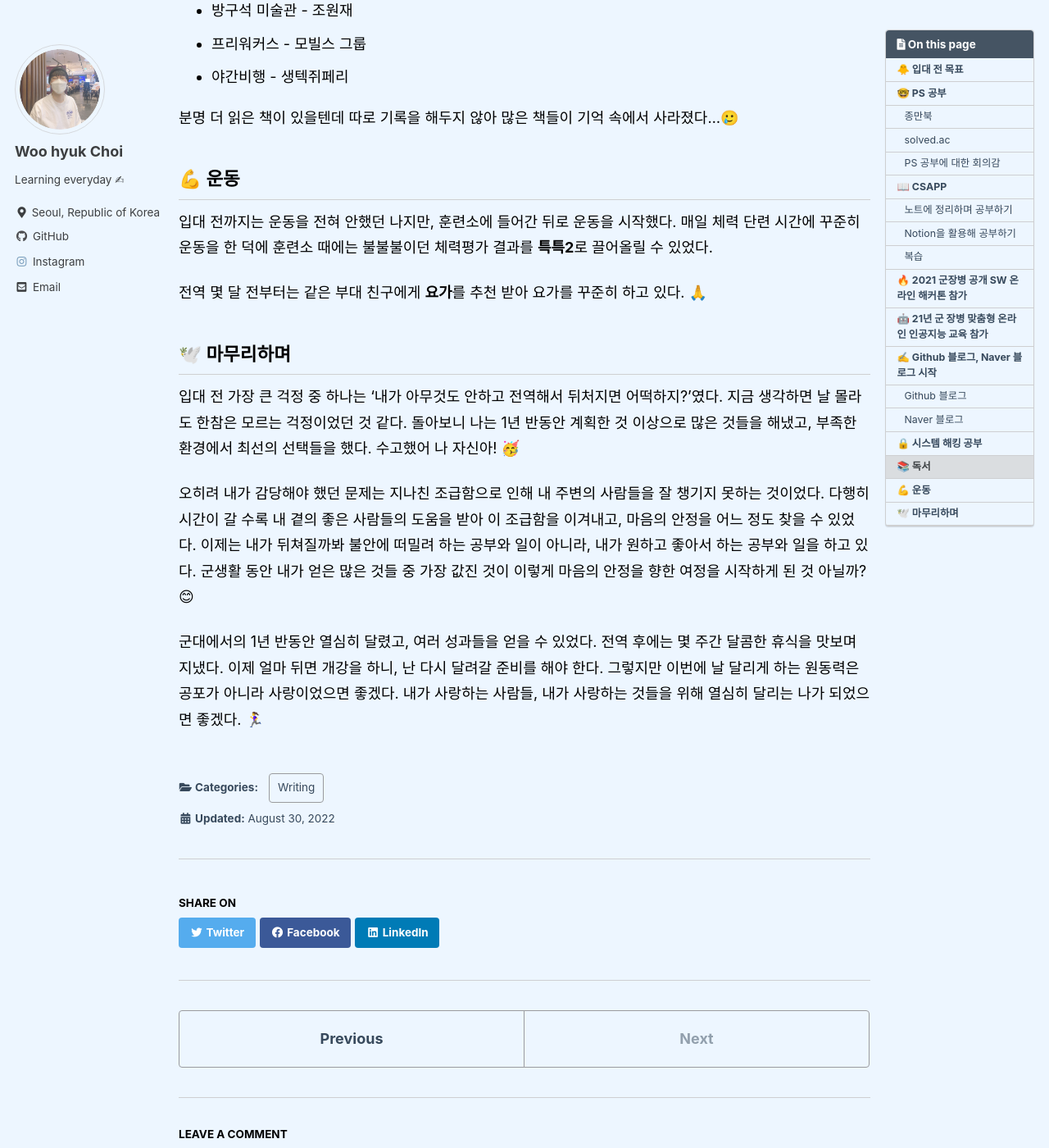
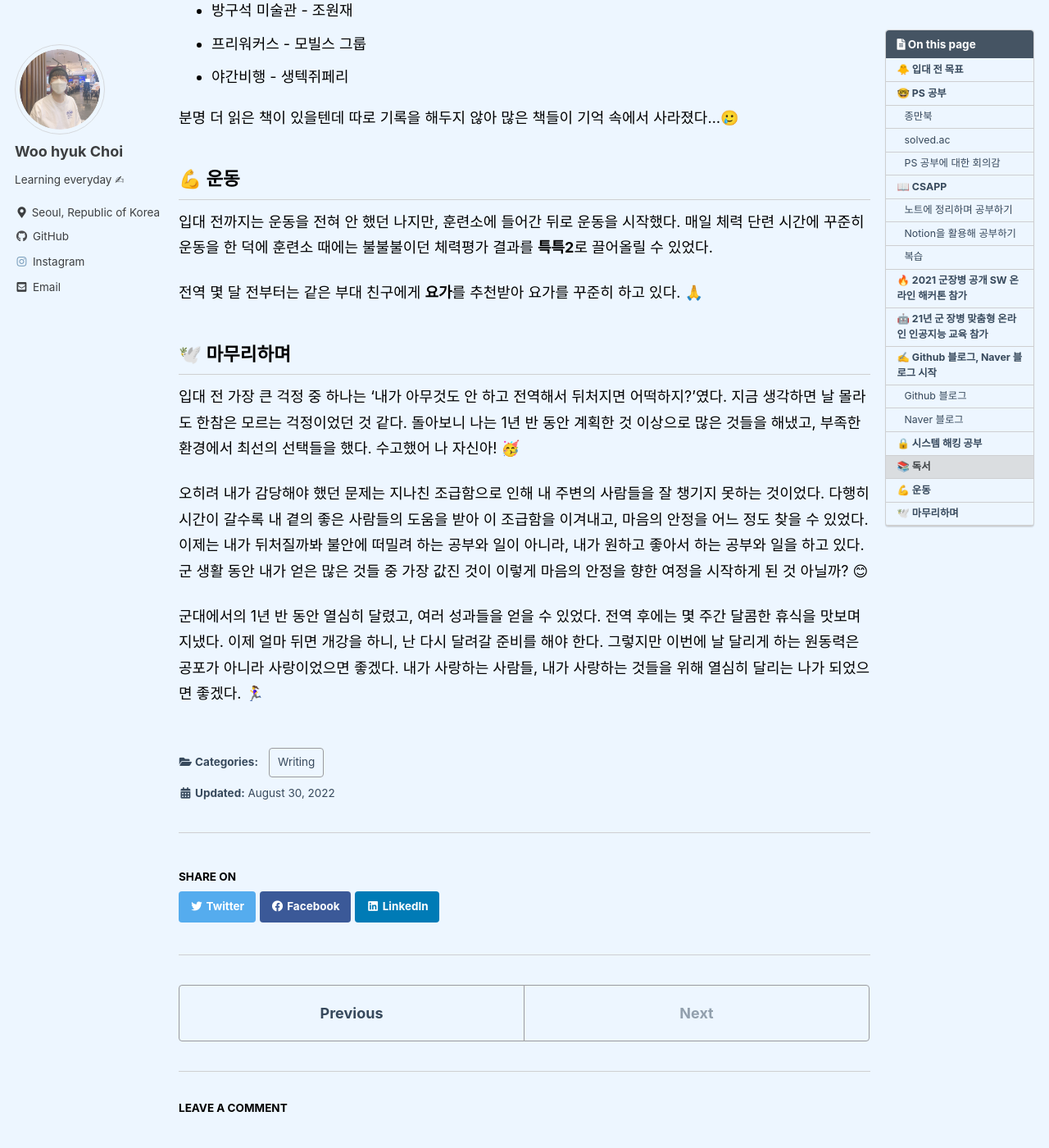
Before and after one commit to cw00h/cw00h.github.io, a Jekyll site: the page built from _posts/2022-08-30-mil-retrospective.md, in a window 1280 px wide and 1400 px high, scrolled down 5869 px. Shown: the whole window at 82% size. Built offline with Jekyll 4.4.1, drawn with Linux system fonts in a browser that asks for light colours; cached includes are drawn as plain includes; comment, search, counter and statistics services are not loaded; some of the changed text lies outside the part shown.

Commit message:
Docs: Fix typo in mil-retrospective.md

```diff
--- a/_posts/2022-08-30-mil-retrospective.md
+++ b/_posts/2022-08-30-mil-retrospective.md
@@ -1,5 +1,5 @@
 ---
-title:  "1년 반 동안의 군생활 회고록 🕊️ "
+title:  "1년 반 동안의 군 생활 회고록 🕊️ "
 excerpt: "1년 반 동안 난 뭘 했을까? 🤔"
 toc: true
 toc_sticky: true
@@ -8,7 +8,7 @@
   - Writing
 ---
 
-2022년 8월 14일, 길고 길었던 군생활을 마치고 그리웠던 집으로 돌아왔다. 복학 준비, 이사 등등 전역 후의 여러가지 정비를 마치고 여유가 생긴 지금, 1년 반 동안의 군생활을 돌아보는 시간을 가지려 한다. 입대 전부터 전역 후 지금까지 내가 무슨 목표를 세웠고, 주로 무엇을 했는지 주제 별로 정리해볼 것이다.
+2022년 8월 14일, 길고 길었던 군 생활을 마치고 그리웠던 집으로 돌아왔다. 복학 준비, 이사 등등 전역 후의 여러 가지 정비를 마치고 여유가 생긴 지금, 1년 반 동안의 군 생활을 돌아보는 시간을 가지려 한다. 입대 전부터 전역 후 지금까지 내가 무슨 목표를 세웠고, 주로 무엇을 했는지 주제 별로 정리해 볼 것이다.
 
 ## 🐥 입대 전 목표
 
@@ -40,9 +40,9 @@
 
 ### PS 공부에 대한 회의감
 
-열심히 PS 공부에 매진하다보니, 어느새 **내가 얼마나 잘 공부하고 있는지**보다는 솔브닥에서의 티어나 매일 몇 문제를 풀었는지와 같은 **부수적인 요소**에 집착하고 있다는 사실을 알게 되었다.
+열심히 PS 공부에 매진하다 보니, 어느새 **내가 얼마나 잘 공부하고 있는지**보다는 솔브닥에서의 티어나 매일 몇 문제를 풀었는지와 같은 **부수적인 요소**에 집착하고 있다는 사실을 알게 되었다.
 
-또 과연 PS 공부가 **computer science를 공부하기 위해 꼭 필요한 공부인지** 고민해보았을 때에도, 그렇다고 확신을 가질 수 없었다. 지금 공부해둔 정도로 충분히 미래에 다양한 CS 분야를 공부할 때 나의 자료구조, 알고리즘에 대한 지식이 걸림돌이 되지 않을 것이라고 생각했기 때문에, PS보다 더 필요한 공부를 하기로 했다.
+또 과연 PS 공부가 **computer science를 공부하기 위해 꼭 필요한 공부인지** 고민해 보았을 때에도, 그렇다고 확신을 가질 수 없었다. 지금 공부해둔 정도로 충분히 미래에 다양한 CS 분야를 공부할 때 나의 자료구조, 알고리즘에 대한 지식이 걸림돌이 되지 않을 것이라고 생각했기 때문에, PS보다 더 필요한 공부를 하기로 했다.
 
 ## 📖 CSAPP
 
@@ -50,7 +50,7 @@
 
 PS보다 내가 더 필요하다고 느꼈던 공부는 바로 **컴퓨터 시스템 공부**였다. 입대 전에 미리 사둔 CSAPP를 자대에서 정독하고, 노트에 **손으로 필기**를 하며 공부를 했다. 또 각 챕터마다 있는 practice, exercise problem들은 손으로 코딩하며 풀어보고, solution을 구글링하며 공부했다.
 
-Exercise problem에는 직접 프로그램을 구현하는 문제들도 많았는데, 매일 사지방 이용 시간이 제한되어 문제 하나에 몇날 며칠을 매달리게 되니 너무 지쳐 결국 이런 문제들은 skip하게 되었다. 😓 아예 skip하지는 않고 solution의 코드를 뜯어보는 정도로만 공부했다.
+Exercise problem에는 직접 프로그램을 구현하는 문제들도 많았는데, 매일 사지방 이용 시간이 제한되어 문제 하나에 몇 날 며칠을 매달리게 되니 너무 지쳐 결국 이런 문제들은 skip하게 되었다. 😓 아예 skip하지는 않고 solution의 코드를 뜯어보는 정도로만 공부했다.
 
 ### Notion을 활용해 공부하기
 
@@ -64,7 +64,7 @@
 
 ### 복습
 
-해커톤이 끝난 뒤 오랜만에 CSAPP를 공부하려 하니 Chapter 1부터 4까지의 내용이 기억이 나지 않아 꽤나 고생을 했었다. 이 고생 끝에 앞으로는 꼭 복습을 해야겠다 싶어 Chapter 5부터는 **매주 주말에 Chapter 5부터 그 주에 공부한 내용까지를 복습**하며 공부했다. 예를 들면, 이번주에 Chapter 10을 공부했다면 그 주 주말에는 Chapter 5부터 10까지의 내용들을 내가 정리한 내용들을 보며 복습을 한 것이다.
+해커톤이 끝난 뒤 오랜만에 CSAPP를 공부하려 하니 Chapter 1부터 4까지의 내용이 기억이 나지 않아 꽤나 고생을 했었다. 이 고생 끝에 앞으로는 꼭 복습을 해야겠다 싶어 Chapter 5부터는 **매주 주말에 Chapter 5부터 그 주에 공부한 내용까지를 복습**하며 공부했다. 예를 들면, 이번 주에 Chapter 10을 공부했다면 그 주 주말에는 Chapter 5부터 10까지의 내용들을 내가 정리한 내용들을 보며 복습을 한 것이다.
 
 주말마다 무한 복습의 굴레가 매우 고통스러웠지만, 이렇게 점차 복습하는 내용들을 쌓아가는 식으로 공부한 덕에 공부한 내용들이 **장기 기억**으로 굳어져 어느 시점 이후부터는 굳이 복습을 매주 하지 않아도 머릿속에 남아있게 되었다. 👍
 
@@ -78,7 +78,7 @@
     </a>
 </p>
 
-HTML, JS, CSS는 물론이고 React, Redux, Vue.js 등 다양한 기술 스택들을 직접 사용해보며 **웹 개발**이 어떻게 이루어지는지 몸소 체험할 수 있는 소중한 경험이었다. 군 생활중에 가장 치열하게 노력했던 시기가 이때인 것 같다. 부대에서도 최대한 대회에 집중할 수 있게 편의를 봐준 덕도 있었고, 나도 잠도 줄여가며 (나에겐 굉장히 큰 의미가 있다..) 계속 컴퓨터 앞에 앉아 많은 노력을 쏟아부었다.
+HTML, JS, CSS는 물론이고 React, Redux, Vue.js 등 다양한 기술 스택들을 직접 사용해 보며 **웹 개발**이 어떻게 이루어지는지 몸소 체험할 수 있는 소중한 경험이었다. 군 생활 중에 가장 치열하게 노력했던 시기가 이때인 것 같다. 부대에서도 최대한 대회에 집중할 수 있게 편의를 봐준 덕도 있었고, 나도 잠도 줄여가며 (나에겐 굉장히 큰 의미가 있다..) 계속 컴퓨터 앞에 앉아 많은 노력을 쏟아부었다.
 
 이 대회를 통해 **오픈 소스**라는 개념을 처음 알게 되기도 했다. 이런 멋진 문화가 개발자들 사이에 존재했다니! 지금은 내가 개발 경험도 적고, 아주 초짜 중의 초짜이니 오픈 소스 세상에 참여하기는 힘들지만, 실력을 길러 미래에는 꼭 오픈 소스에 기여하는 사람이 되고 싶다고 생각했다.
 
@@ -142,14 +142,14 @@
 
 ## 💪 운동
 
-입대 전까지는 운동을 전혀 안했던 나지만, 훈련소에 들어간 뒤로 운동을 시작했다. 매일 체력 단련 시간에 꾸준히 운동을 한 덕에 훈련소 때에는 불불불이던 체력평가 결과를 **특특2**로 끌어올릴 수 있었다.
+입대 전까지는 운동을 전혀 안 했던 나지만, 훈련소에 들어간 뒤로 운동을 시작했다. 매일 체력 단련 시간에 꾸준히 운동을 한 덕에 훈련소 때에는 불불불이던 체력평가 결과를 **특특2**로 끌어올릴 수 있었다.
 
-전역 몇 달 전부터는 같은 부대 친구에게 **요가**를 추천 받아 요가를 꾸준히 하고 있다. 🙏
+전역 몇 달 전부터는 같은 부대 친구에게 **요가**를 추천받아 요가를 꾸준히 하고 있다. 🙏
 
 ## 🕊️ 마무리하며
 
-입대 전 가장 큰 걱정 중 하나는 ‘내가 아무것도 안하고 전역해서 뒤처지면 어떡하지?’였다. 지금 생각하면 날 몰라도 한참은 모르는 걱정이었던 것 같다. 돌아보니 나는 1년 반동안 계획한 것 이상으로 많은 것들을 해냈고, 부족한 환경에서 최선의 선택들을 했다. 수고했어 나 자신아! 🥳
+입대 전 가장 큰 걱정 중 하나는 ‘내가 아무것도 안 하고 전역해서 뒤처지면 어떡하지?’였다. 지금 생각하면 날 몰라도 한참은 모르는 걱정이었던 것 같다. 돌아보니 나는 1년 반 동안 계획한 것 이상으로 많은 것들을 해냈고, 부족한 환경에서 최선의 선택들을 했다. 수고했어 나 자신아! 🥳
 
-오히려 내가 감당해야 했던 문제는 지나친 조급함으로 인해 내 주변의 사람들을 잘 챙기지 못하는 것이었다. 다행히 시간이 갈 수록 내 곁의 좋은 사람들의 도움을 받아 이 조급함을 이겨내고, 마음의 안정을 어느 정도 찾을 수 있었다. 이제는 내가 뒤쳐질까봐 불안에 떠밀려 하는 공부와 일이 아니라, 내가 원하고 좋아서 하는 공부와 일을 하고 있다. 군생활 동안 내가 얻은 많은 것들 중 가장 값진 것이 이렇게 마음의 안정을 향한 여정을 시작하게 된 것 아닐까? 😊
+오히려 내가 감당해야 했던 문제는 지나친 조급함으로 인해 내 주변의 사람들을 잘 챙기지 못하는 것이었다. 다행히 시간이 갈수록 내 곁의 좋은 사람들의 도움을 받아 이 조급함을 이겨내고, 마음의 안정을 어느 정도 찾을 수 있었다. 이제는 내가 뒤처질까봐 불안에 떠밀려 하는 공부와 일이 아니라, 내가 원하고 좋아서 하는 공부와 일을 하고 있다. 군 생활 동안 내가 얻은 많은 것들 중 가장 값진 것이 이렇게 마음의 안정을 향한 여정을 시작하게 된 것 아닐까? 😊
 
-군대에서의 1년 반동안 열심히 달렸고, 여러 성과들을 얻을 수 있었다. 전역 후에는 몇 주간 달콤한 휴식을 맛보며 지냈다. 이제 얼마 뒤면 개강을 하니, 난 다시 달려갈 준비를 해야 한다. 그렇지만 이번에 날 달리게 하는 원동력은 공포가 아니라 사랑이었으면 좋겠다. 내가 사랑하는 사람들, 내가 사랑하는 것들을 위해 열심히 달리는 나가 되었으면 좋겠다. 🏃‍♀️
+군대에서의 1년 반 동안 열심히 달렸고, 여러 성과들을 얻을 수 있었다. 전역 후에는 몇 주간 달콤한 휴식을 맛보며 지냈다. 이제 얼마 뒤면 개강을 하니, 난 다시 달려갈 준비를 해야 한다. 그렇지만 이번에 날 달리게 하는 원동력은 공포가 아니라 사랑이었으면 좋겠다. 내가 사랑하는 사람들, 내가 사랑하는 것들을 위해 열심히 달리는 나가 되었으면 좋겠다. 🏃‍♀️
```
Also changed, not shown: other parts of _posts/2022-08-30-mil-retrospective.md (+2 -2 lines).
